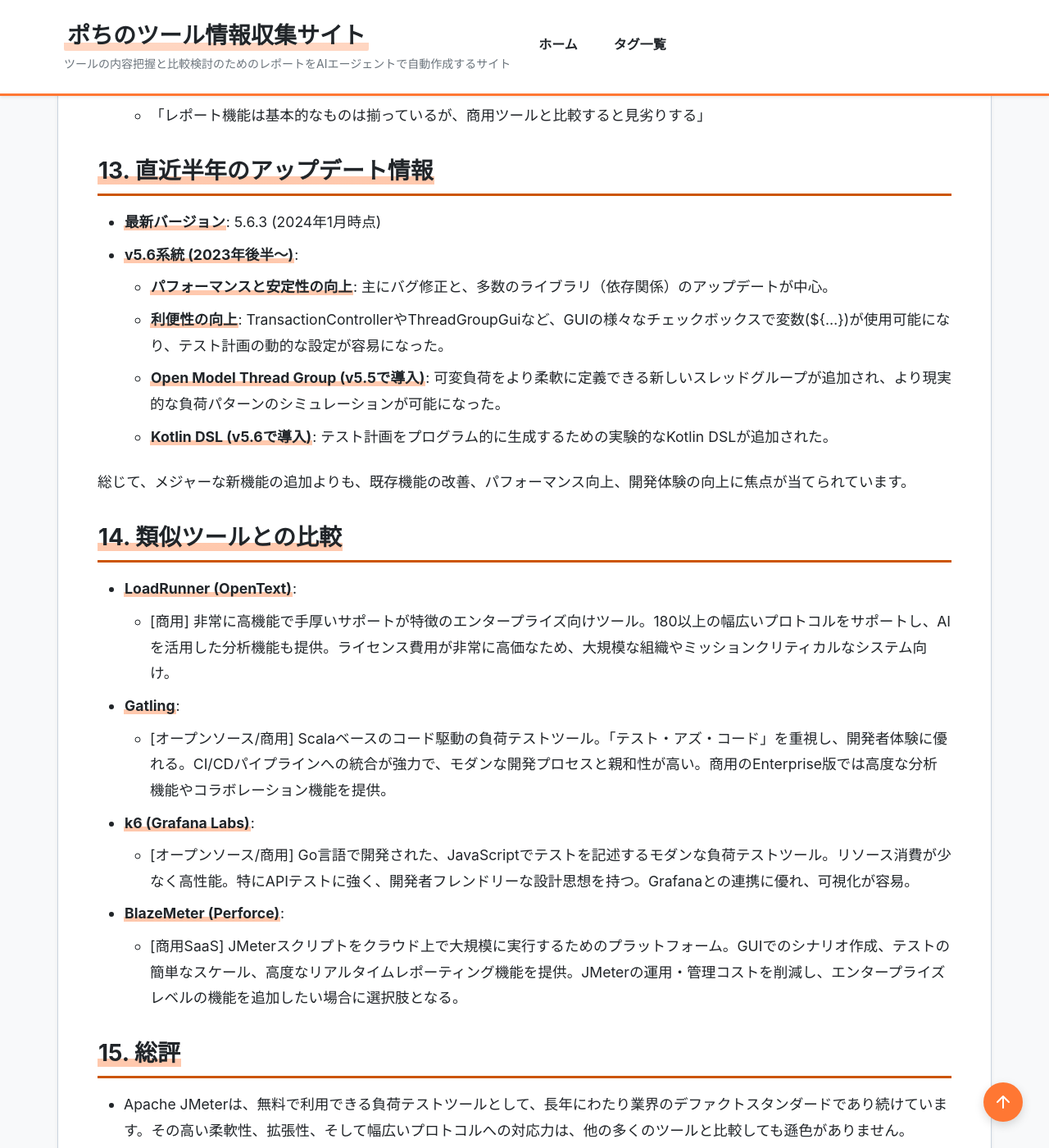
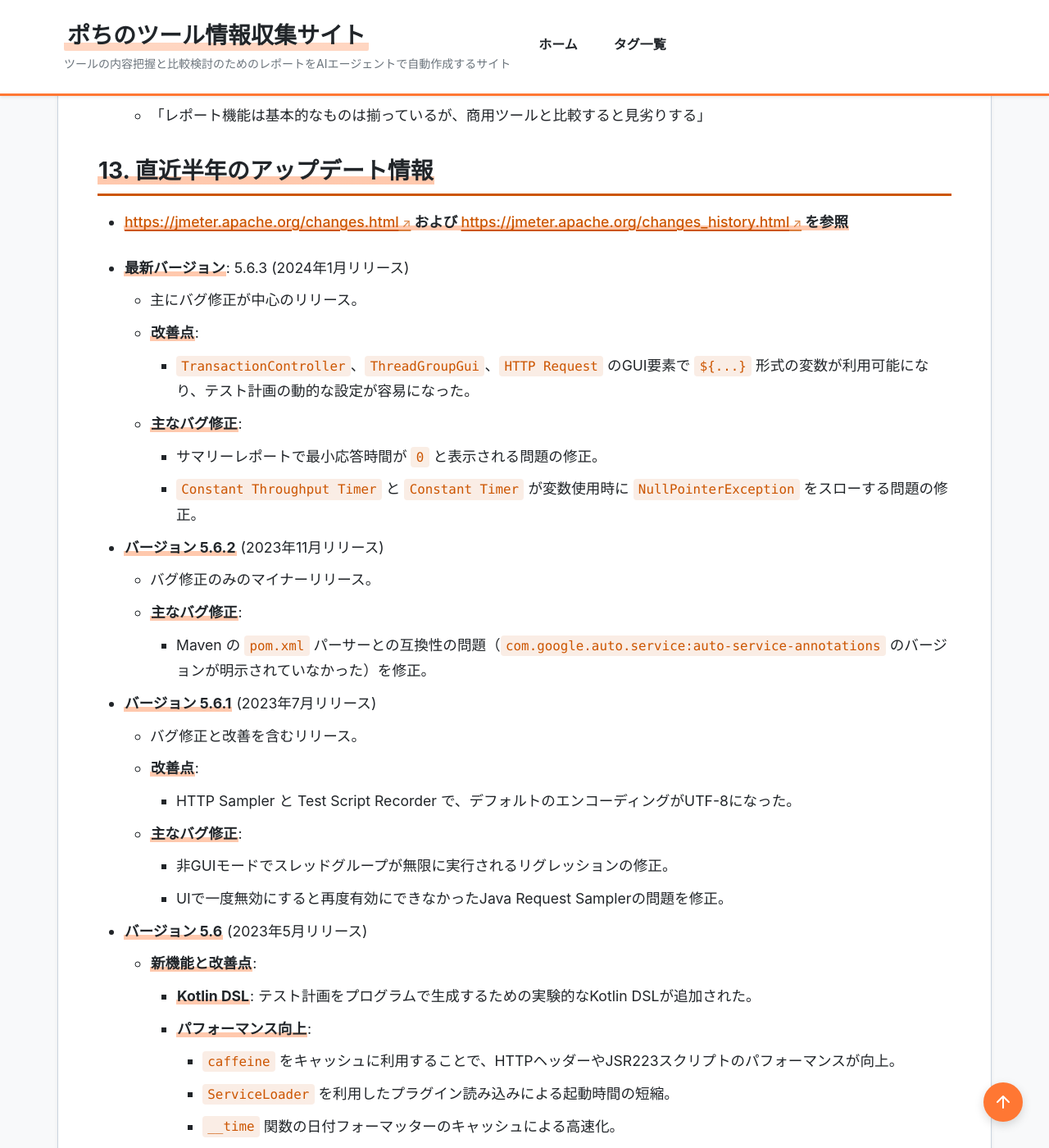
Before and after one commit to aegisfleet/tool-survey-report, a Jekyll site: the page built from _reports/apache-jmeter.md, in a window 1280 px wide and 1400 px high, scrolled down 4858 px. Shown: the whole window at 82% size. Built offline with Jekyll 4.4.1, drawn with Linux system fonts in a browser that asks for light colours; some of the changed text lies outside the part shown.

Commit message:
chore: Update Apache JMeter report with latest release information (#134)
Updated the `last_updated` date to `2025-10-27`.
Expanded the "Recent Updates" section with a detailed breakdown of releases from v5.6.3 down to v5.5, based on the official JMeter changelog.
Included details on new features (Kotlin DSL, Open Model Thread Group), improvements, and key bug fixes for each version.
Added source links for the update information.

Co-authored-by: google-labs-jules[bot] <161369871+google-labs-jules[bot]@users.noreply.github.com>

```diff
--- a/_reports/apache-jmeter.md
+++ b/_reports/apache-jmeter.md
@@ -101,14 +101,47 @@ description: "Apache JMeterは、Webアプリケーションのパフォーマ
 
 ## **13. 直近半年のアップデート情報**
 
-* **最新バージョン**: 5.6.3 (2024年1月時点)
-* **v5.6系統 (2023年後半～)**:
-  * **パフォーマンスと安定性の向上**: 主にバグ修正と、多数のライブラリ（依存関係）のアップデートが中心。
-  * **利便性の向上**: TransactionControllerやThreadGroupGuiなど、GUIの様々なチェックボックスで変数(${...})が使用可能になり、テスト計画の動的な設定が容易になった。
-  * **Open Model Thread Group (v5.5で導入)**: 可変負荷をより柔軟に定義できる新しいスレッドグループが追加され、より現実的な負荷パターンのシミュレーションが可能になった。
-  * **Kotlin DSL (v5.6で導入)**: テスト計画をプログラム的に生成するための実験的なKotlin DSLが追加された。
+* **[https://jmeter.apache.org/changes.html](https://jmeter.apache.org/changes.html) および [https://jmeter.apache.org/changes_history.html](https://jmeter.apache.org/changes_history.html) を参照**
 
-総じて、メジャーな新機能の追加よりも、既存機能の改善、パフォーマンス向上、開発体験の向上に焦点が当てられています。
+* **最新バージョン**: 5.6.3 (2024年1月リリース)
+  * 主にバグ修正が中心のリリース。
+  * **改善点**:
+    * `TransactionController`、`ThreadGroupGui`、`HTTP Request` のGUI要素で `${...}` 形式の変数が利用可能になり、テスト計画の動的な設定が容易になった。
+  * **主なバグ修正**:
+    * サマリーレポートで最小応答時間が `0` と表示される問題の修正。
+    * `Constant Throughput Timer` と `Constant Timer` が変数使用時に `NullPointerException` をスローする問題の修正。
+
+* **バージョン 5.6.2** (2023年11月リリース)
+  * バグ修正のみのマイナーリリース。
+  * **主なバグ修正**:
+    * Maven の `pom.xml` パーサーとの互換性の問題（`com.google.auto.service:auto-service-annotations` のバージョンが明示されていなかった）を修正。
+
+* **バージョン 5.6.1** (2023年7月リリース)
+  * バグ修正と改善を含むリリース。
+  * **改善点**:
+    * HTTP Sampler と Test Script Recorder で、デフォルトのエンコーディングがUTF-8になった。
+  * **主なバグ修正**:
+    * 非GUIモードでスレッドグループが無限に実行されるリグレッションの修正。
+    * UIで一度無効にすると再度有効にできなかったJava Request Samplerの問題を修正。
+
+* **バージョン 5.6** (2023年5月リリース)
+  * **新機能と改善点**:
+    * **Kotlin DSL**: テスト計画をプログラムで生成するための実験的なKotlin DSLが追加された。
+    * **パフォーマンス向上**:
+      * `caffeine` をキャッシュに利用することで、HTTPヘッダーやJSR223スクリプトのパフォーマンスが向上。
+      * `ServiceLoader` を利用したプラグイン読み込みによる起動時間の短縮。
+      * `__time` 関数の日付フォーマッターのキャッシュによる高速化。
+    * **利便性の向上**:
+      * Test Script Recorderで、サンプラー名をURLやメソッドなどのテンプレート変数で柔軟に設定できるようになった。
+      * チェックボックスコントロールで `${...}` 形式の変数が使用可能になった。
+
+* **バージョン 5.5** (2022年5月リリース)
+  * **新機能と改善点**:
+    * **Open Model Thread Group**: 可変負荷をより柔軟にモデル化できる新しいスレッドグループが導入された。これにより、`rate(0/sec) random_arrivals(1 minute) rate(10/sec)` のように、より現実に近い負荷パターンを簡単にシミュレーションできるようになった。
+    * **Java 17のサポート**: JMeter 5.5 は Java 17 での実行をサポート。
+    * **Core改善**: Kotlin言語が一部のコアクラスとテストに導入された。
+
+総じて、最近のアップデートはメジャーな新機能の追加よりも、既存機能の改善、パフォーマンスの向上、そして開発体験の向上に重点を置いている傾向があります。特に、Kotlin DSLの導入やOpen Model Thread Groupの追加は、より複雑で現実的なテストシナリオをコードベースで効率的に管理したい上級ユーザーにとって重要な進歩です。
 
 ## **14. 類似ツールとの比較**
 
```
Also changed, not shown: other parts of _reports/apache-jmeter.md (+1 -1 lines).
